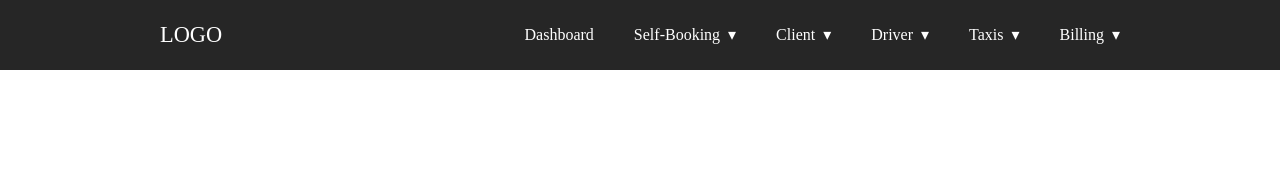
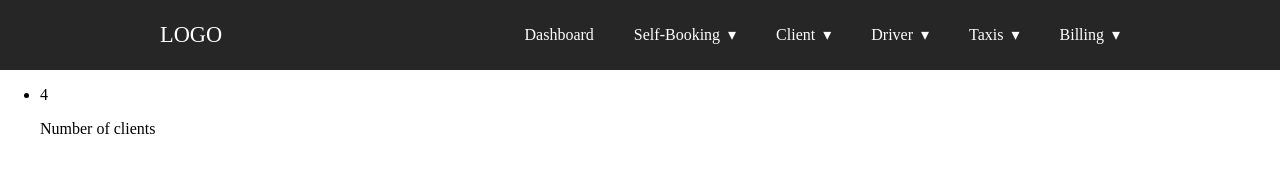
Before and after one commit to designer199/Dashboard, a website: page index.html in a window 1280 px wide. Drawn offline with nearby package versions, Linux system fonts and the light colour scheme.

Commit message:
added number items

```diff
--- a/index.html
+++ b/index.html
@@ -107,6 +107,18 @@
         </nav>
       </div>
     </section>
+    <div class="number-block">
+    <ul class="number_list">
+      <li class ="number_item">
+      <p class="number_value">
+        4
+      </p>
+      <p class="number_text">
+        Number of clients
+      </p>
+    </li>
+    </ul>
+    </div>
 
 
   <!--/navigation-->
```
